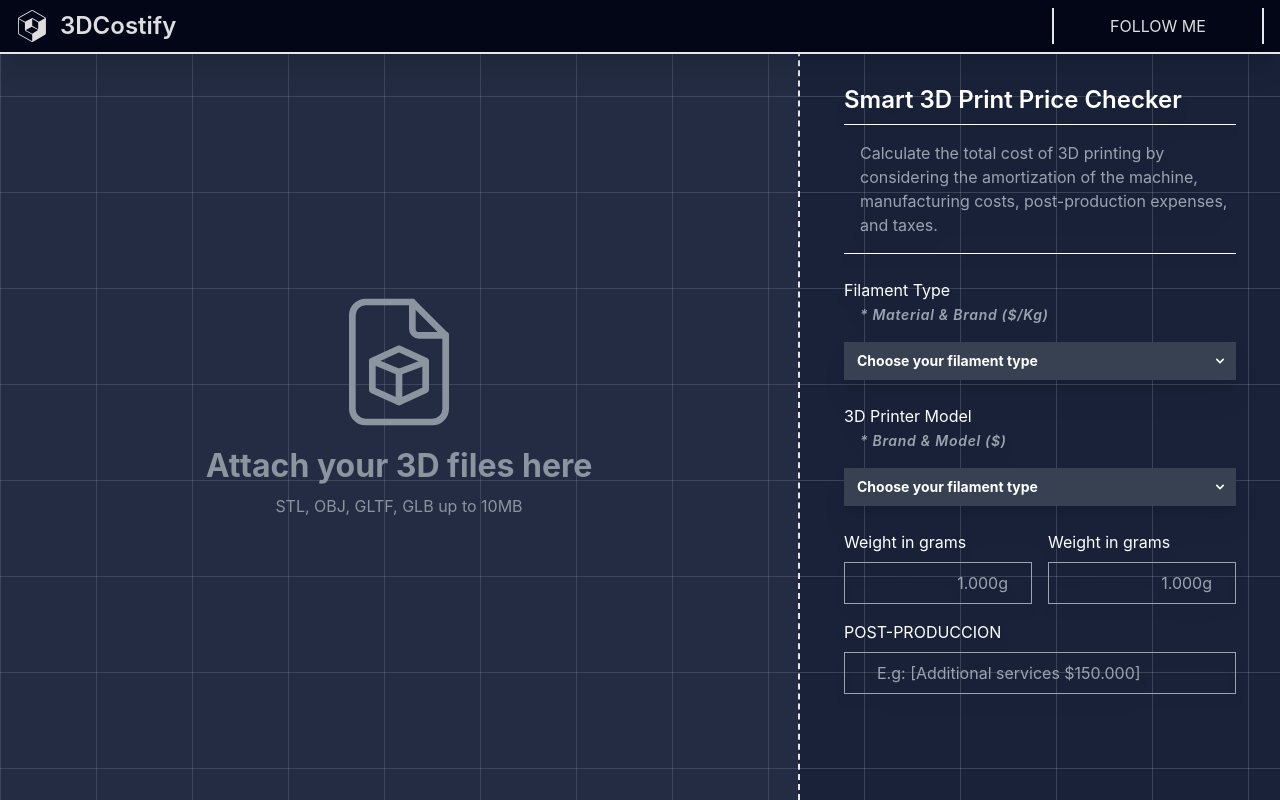
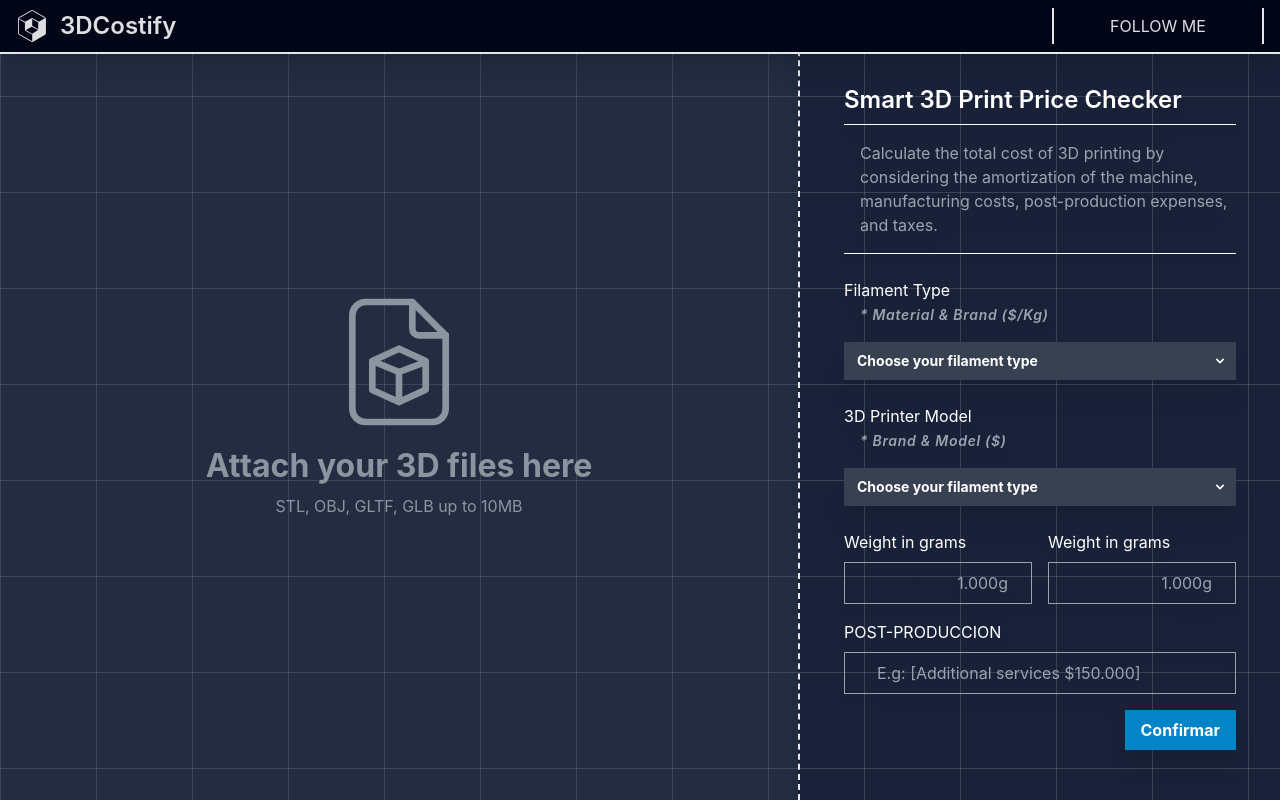
Before and after one commit to PEPAXD/3DPrint-CostCalc, a React (Vite) app: page / in a window 1280 px wide. Built offline with nearby package versions, Linux system fonts and the light colour scheme.

Commit message:
add button fix overflow

```diff
--- a/src/components/calculatorViewer.jsx
+++ b/src/components/calculatorViewer.jsx
@@ -6,13 +6,14 @@ import NumbersInputs from "./numbersInputs";
 
 function calculatorViewer() {
   return (
-    <div className="flex h-full w-full p-3 dark:bg-gray-900 shadow-lg">
+    <div className="flex h-full w-full p-3 dark:bg-gray-900 shadow-lg overflow-y-scroll">
       <div className="relative w-full flex justify-center items-center">
-        <div className="drop-shadow-xl h-full w-full overflow-hidden">
+        <div className="drop-shadow-xl h-full w-full">
           <div className="absolute flex items-center justify-center text-white z-[1]">
             <div className="h-full w-full flex items-center justify-center">
               <div className="relative w-full max-w-2xl my-8 md:my-10 flex flex-col items-start space-y-4 sm:flex-row sm:space-y-0 sm:space-x-6 px-4 py-8">
-                <div className="w-full sm:w-auto flex flex-col items-center sm:items-start px-4">
+
+                <div className="w-full sm:w-auto flex flex-col items-center sm:items-start px-4 ">
                   <h4
                     className="font-display mb-2 text-2xl font-semibold dark:text-gray-200"
                     itemprop="titleCalculator"
@@ -72,6 +73,12 @@ function calculatorViewer() {
                       className="w-full py-2 pl-8 border border-gray-400 focus:outline-none focus:border-gray-100 bg-transparent"
                     />
                   </div>
+
+                  <div className="w-full flex justify-end">
+                    <button className="bg-sky-600 hover:bg-sky-800 text-white font-bold py-2 px-4">
+                      Confirmar
+                    </button>
+                  </div>
                 </div>
               </div>
             </div>
--- a/src/pages/home.jsx
+++ b/src/pages/home.jsx
@@ -11,7 +11,7 @@ function home() {
       <div className="container max-w-full flex">
         <ModelViewer />
 
-        <div className="w-3/5 overflow-y-scroll">
+        <div className="w-3/5">
           <CalculatorViewer />
         </div>
       </div>
```
